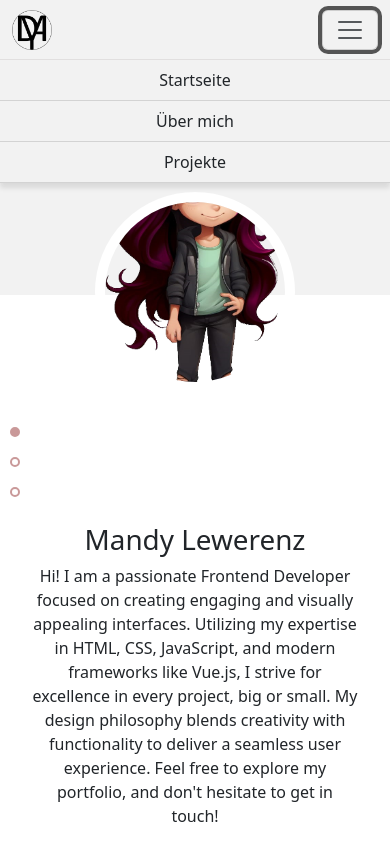
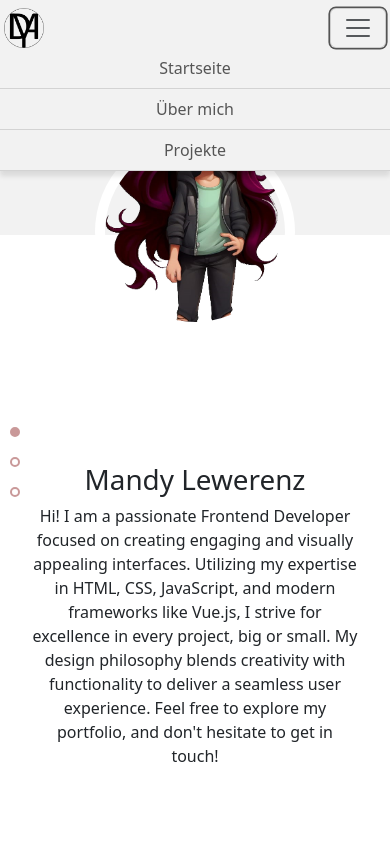
Before and after one commit to MandyLewerenz/portfolio, a Vue app: page / in a window 390 px wide. Both pictures are taken after a click on the button "Toggle navigation". Built offline with nearby package versions, Linux system fonts and the light colour scheme.

Commit message:
improved navbar

```diff
--- a/src/components/navbarComponent.vue
+++ b/src/components/navbarComponent.vue
@@ -1,56 +1,53 @@
 <template>
-  <div v-if="isMobile">
-    <nav class="navbar navbar-expand-lg navbar-light">
-      <div class="container flex-row">
+  <nav v-if="isMobile" class="navbar fixed-top navbar-expand-lg navbar-light">
 
-        <a class="navbar-logo" href="#">
+    <a class="navbar-logo ps-1" href="#">
       <img src="../assets/logo.png" alt="avatar" class="mh-100" />
     </a>
 
+    <div class="pe-1" id="toggleButton">
       <button ref="toggleButton"
-                class="navbar-toggler ml-auto justify-content-end"
+              class="navbar-toggler ml-auto collapsed"
               type="button"
               data-bs-toggle="collapse"
-                data-bs-target="#navbarNav"
-                aria-controls="navbarNav"
+              data-bs-target="#collapsibleNavbar"
+              aria-controls="navbarSupportedContent"
               aria-expanded="false"
               aria-label="Toggle navigation"
-                @click="toggleMenu"
-                style="z-index:100;">
+              @click="toggleMenu" >
         <span class="navbar-toggler-icon"></span>
       </button>
-
     </div>
-    </nav>
-
-    <div class="collapse navbar-collapse justify-content-end" id="navbarNav" :class="{ show: isMenuOpen }">
-      <ul class="navbar-nav ml-auto" v-for="navigation in navigation"
-            :key="navigation.id" :navigation="navigation">
-        <li class="nav-item text-center nav-border">
-          <a class="nav-link" :href="navigation.href">{{ navigation.page }}</a>
+    <div class="collapse navbar-collapse" id="collapsibleNavbar" >
+      <ul class="navbar-nav">
+        <li class="nav-item text-center nav-border" v-for="navigation in navigation" :key="navigation.id">
+          <a class="nav-link" :href="navigation.href" @click="closeNavbar">{{ navigation.page }}</a>
         </li>
       </ul>
     </div>
-  </div>
+
+  </nav>
 
   <nav v-else class="navbar navbar-expand-lg navbar-light stroke">
     <div class="container-fluid h-100">
 
       <a class="navbar-logo h-100" href="#">
-        <img src="../assets/logo.png" alt="avatar" class="mh-100"/>
+        <img src="../assets/logo.png" alt="avatar" class="mh-100" />
       </a>
 
       <div class="collapse navbar-collapse justify-content-end">
-        <ul class="navbar-nav" v-for="navigation in navigation" :key="navigation.id" :navigation="navigation">
-          <li class="nav-item me-5">
-            <a class="nav-link" :href="navigation.href" :class="{ 'active': currentPage === navigation.page }" @click="setCurrentPage(navigation.page)">{{ navigation.page }}</a>
+        <ul class="navbar-nav">
+          <li class="nav-item me-5" v-for="navigation in navigation" :key="navigation.id">
+            <a class="nav-link"
+              :href="navigation.href"
+              :class="{ 'active': currentPage === navigation.page }">{{ navigation.page }}
+            </a>
           </li>
         </ul>
       </div>
 
     </div>
   </nav>
-
 </template>
 
 <script>
@@ -83,12 +80,15 @@
     toggleMenu() {
       this.isMenuOpen = !this.isMenuOpen;
       if(!this.isMenuOpen){
-          this.$refs.toggleButton.blur();
+        // this.$refs.toggleButton.blur();
       }
     },
-      setCurrentPage(page) {
-        this.currentPage = page;
+    closeNavbar() {
+        this.isMenuOpen = false;
+        this.$refs.toggleButton.click();
+
     }
-    },
+  }
+
 };
 </script>
--- a/src/css/navbar.scss
+++ b/src/css/navbar.scss
@@ -1,32 +1,29 @@
 @import 'styles';
-
-.navbar {
-  height: 60px;
-  background-color: #f2f2f2;
-  border-bottom: 1px solid #e1dfdf;
-}
 
 .navbar-logo {
   width: auto;
   height: 40px;
 }
 
-#navbarNav{
-  box-shadow: 0px 5px 5px rgba(0, 0, 0, 0.1);
-  width:100%;
-  background-color: #f2f2f2;
-  z-index:1;position: absolute;
+.nav-border{
+  border-bottom: 1px solid lightgrey;
 }
 
-.nav-border{
-  border-bottom: 1px solid lightgrey;
+@media (min-width: 769px) {
+
+  .navbar {
+    width: 100%;
+    background-color: #f2f2f2;
+    border-bottom: 1px solid #e1dfdf;
+    height: 60px;
+    z-index:1;
+    position: absolute;
   }
 
   .nav-link:hover{
     font-weight: 500;
   }
 
-/* stroke */
   nav.stroke ul li a,
   nav.fill ul li a {
     position: relative;
@@ -52,3 +49,39 @@ nav.fill ul li a {
     font-weight: 500;
     border-bottom: 1px solid darkgrey;
   }
+}
+
+@media (max-width: 769px) {
+
+  .navbar {
+    background-color: #f2f2f2;
+    box-shadow: 0px 5px 5px rgba(0, 0, 0, 0.1);
+
+    &:has(button:not(.collapsed)){
+      padding-bottom: 0;
+    }
+  }
+
+  #collapsibleNavbar{
+    width:100%;
+    background-color: #f2f2f2;
+    z-index:1;
+  }
+
+  .nav-link.active {
+    font-weight: 500;
+  }
+
+  #toggleButton{
+    z-index: 2;
+    button{
+      &:not(.collapsed){
+        box-shadow: 0 0 0 0.1rem;
+      }
+      &.collapsed{
+        box-shadow: none;
+      }
+    }
+  }
+
+}
```
Lines whose indentation alone changed are shown as unchanged.
